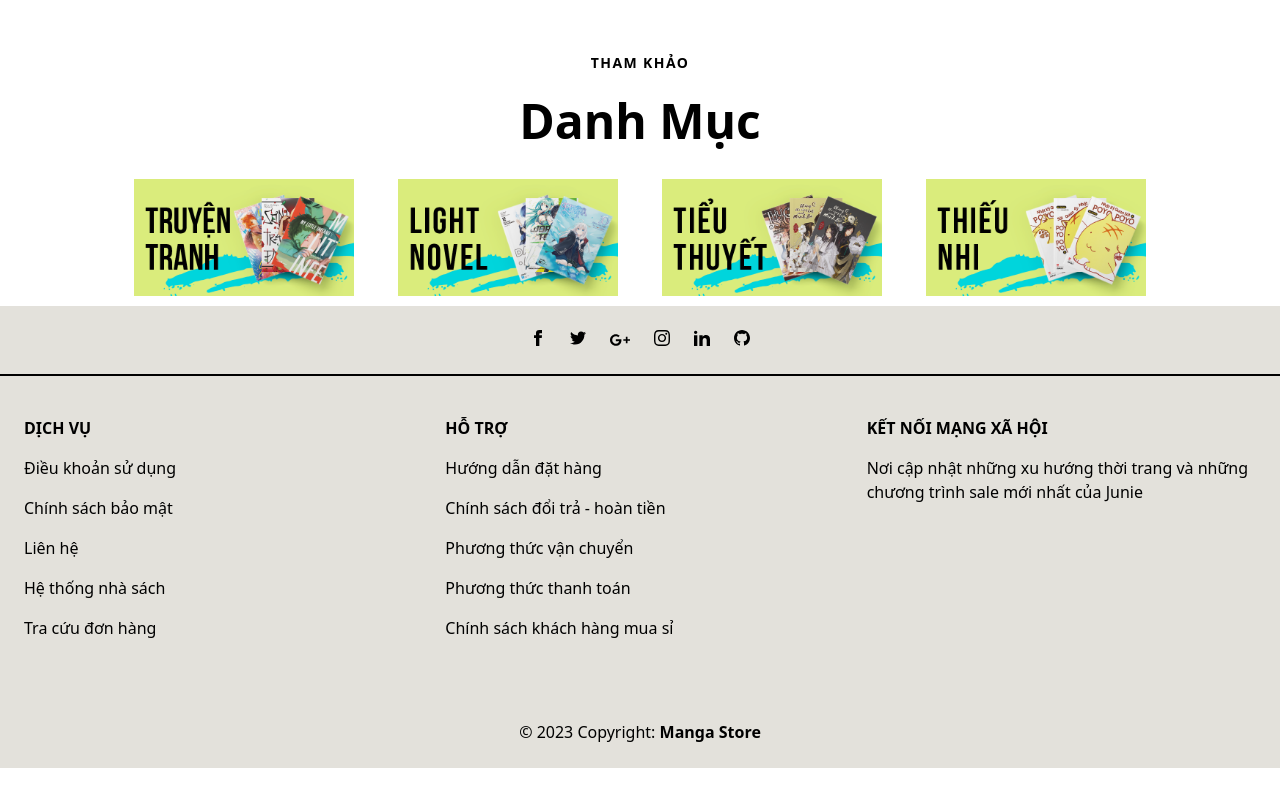
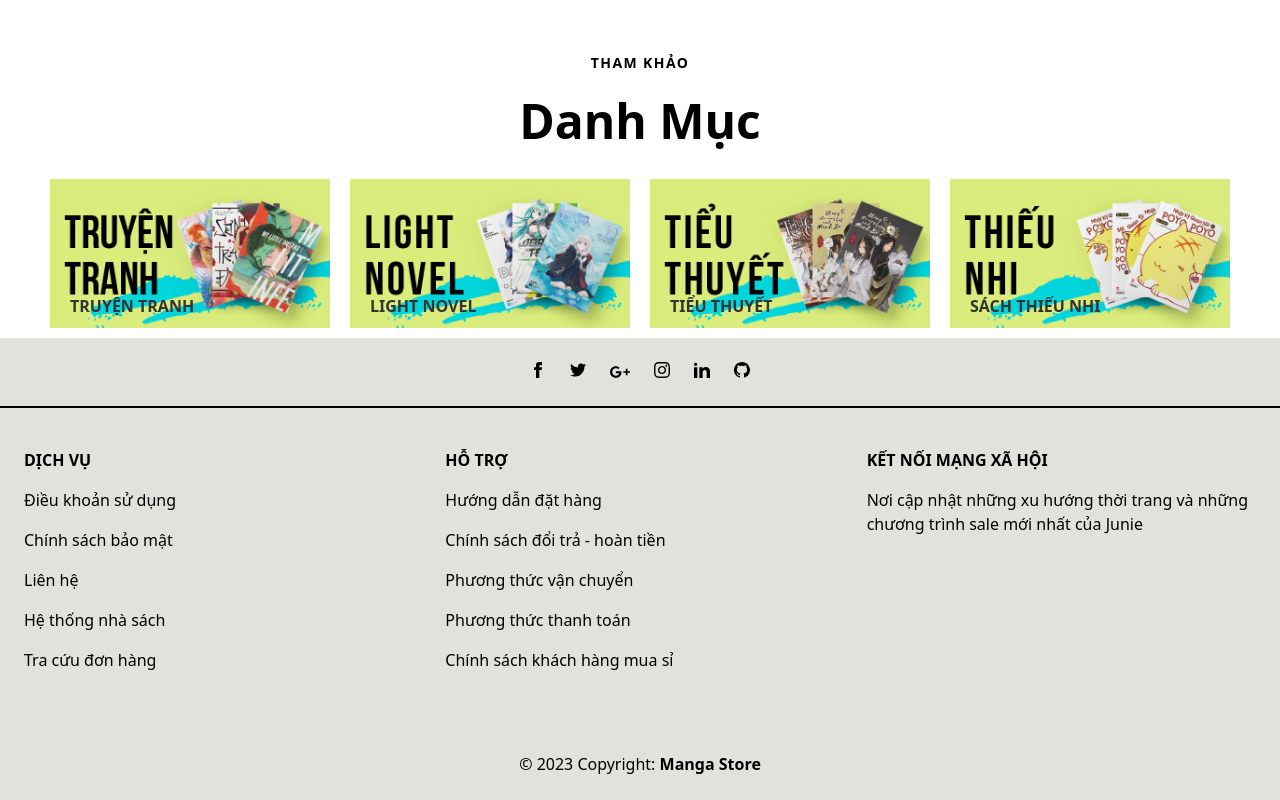
Before and after one commit to XPNguyenDL/next.js-app, a Next.js app: page / in a window 1280 px wide. Shown: the part 775-1575 px from the top of the page. Before the commit the page ends 1543 px from the top, so only its background shows below. Built offline with nearby package versions, Linux system fonts and the light colour scheme.

Commit message:
fix category

```diff
--- a/src/components/Home/CategoryItem.jsx
+++ b/src/components/Home/CategoryItem.jsx
@@ -5,16 +5,12 @@ import "@/src/styles/animation.scss";
 
 export default function CategoryItem({ path, image, title }) {
   return (
-    <figure class="snip0011 group">
-      <Image src={image} alt="sample1" />
-      <div>
-        <a href="#"
-        className="h-full left-0 absolute top-0 w-full text-white">
-            <div className="opacity-0 relative left-[45%] top-[65%] group-hover:top-[45%] group-hover:opacity-80 duration-500">
-                <BsSearch size={30} />
-            </div>
-        </a>
-      </div>
+    <figure class="snip1212 group">
+      <Image src={image} alt="sample1" className="w-full hover:opacity-40" />
+      <figcaption>
+        <h2 className="group-hover:text-white">{title}</h2>
+        <p>Xem thêm</p>
+      </figcaption>
     </figure>
   );
 }
--- a/src/components/Home/CategorySection.jsx
+++ b/src/components/Home/CategorySection.jsx
@@ -33,7 +33,7 @@ export default function CategorySection() {
     <div className="mx-auto px-6 md:px-10 max-w-screen-2xl">
       <SectionHeader subtitle="Tham khảo" title="Danh mục" />
       <div className="overflow-x-auto scrollbar-hide">
-        <div className="flex justify-center gap-2 md:gap-6 w-[160vw] md:w-[110vw] lg:w-full xl:w-10/12 mx-auto">
+        <div className="flex justify-center">
           {categories.map((category, index) => (
             <CategoryItem
               key={index}
--- a/src/styles/animation.scss
+++ b/src/styles/animation.scss
@@ -68,3 +68,82 @@ figure.snip0011 {
     -webkit-transform: rotate(0deg);
     transform: rotate(0deg);
   }
+
+  figure.snip1212 {
+    color: #fff;
+    position: relative;
+    overflow: hidden;
+    margin: 10px;
+    min-width: 220px;
+    max-width: 310px;
+    max-height: 220px;
+    width: 100%;
+    color: #000000;
+    background-image: -webkit-linear-gradient(top, #ffffff 0%, #000000 70%);
+    background-image: linear-gradient(to bottom, #ffffff 0%, #000000 70%);
+  }
+
+  figure.snip1212 * {
+    -webkit-box-sizing: border-box;
+    box-sizing: border-box;
+    -webkit-transition: all 0.35s ease;
+    transition: all 0.35s ease;
+  }
+
+  figure.snip1212 img {
+    max-width: 100%;
+  }
+
+  figure.snip1212 figcaption {
+    position: absolute;
+    bottom: 0%;
+    left: 0;
+    width: 100%;
+    z-index: 1;
+    -webkit-transform: translateY(100%);
+    transform: translateY(100%);
+  }
+
+  figure.snip1212 h2,
+  figure.snip1212 p {
+    margin: 0;
+    width: 100%;
+    padding: 10px 20px;
+  }
+
+  figure.snip1212 h2 {
+    color: #333;
+    position: absolute;
+    bottom: 100%;
+    display: inline-block;
+    font-weight: 700;
+    text-transform: uppercase;
+  }
+
+  figure.snip1212 p {
+    background: rgba(255, 255, 255, 0.9);
+    text-align: right;
+    bottom: 0;
+    font-size: 0.8em;
+    font-weight: 500;
+  }
+
+  figure.snip1212 a {
+    left: 0;
+    right: 0;
+    top: 0;
+    bottom: 0;
+    position: absolute;
+    z-index: 1;
+  }
+
+  figure.snip1212:hover img,
+  figure.snip1212.hover img {
+    opacity: 0.4;
+  }
+
+  figure.snip1212:hover figcaption,
+  figure.snip1212.hover figcaption {
+    -webkit-transform: translateY(0);
+    transform: translateY(0);
+  }
```
